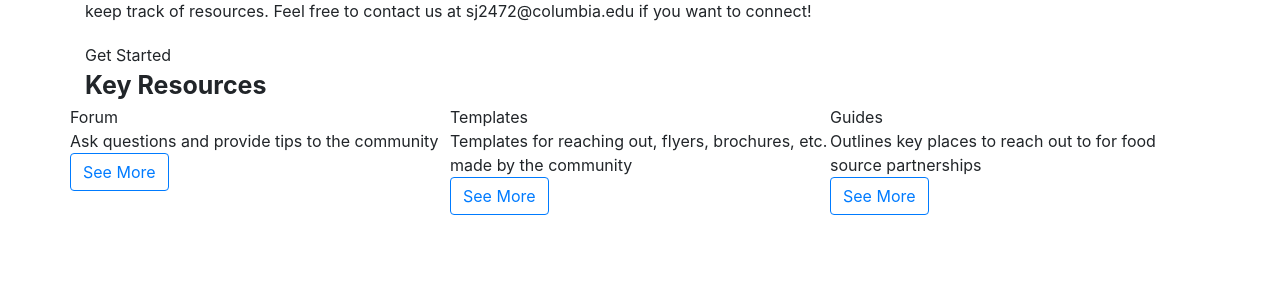
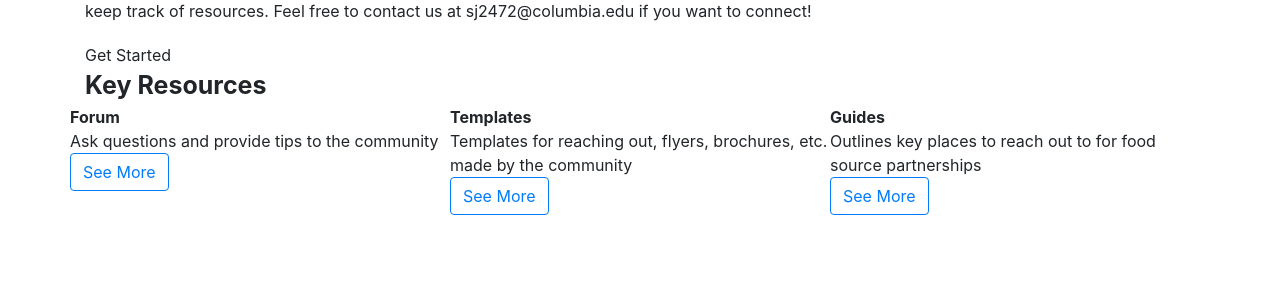
Before and after one commit to zoepanas/cf-resources, a Flask app: page /getting-started in a window 1280 px wide. Shown: the part 406-706 px from the top of the page. Run offline with Flask 2, Linux system fonts and the light colour scheme; some libraries are stand-ins or nearby versions.

Commit message:
added links to buttons on getting started page

```diff
--- a/static/css/index.css
+++ b/static/css/index.css
@@ -27,3 +27,7 @@
 .gs-section{
   padding-bottom: 20px;
 }
+
+.gs-subgroup{
+  font-weight: bold;
+}
--- a/templates/getting-started.html
+++ b/templates/getting-started.html
@@ -14,6 +14,10 @@
 
       .gs-section-header{
         font-size: 25px;
+        font-weight: bold;
+      }
+
+      .gs-subgroup{
         font-weight: bold;
       }
     </style>
@@ -60,38 +64,38 @@
       <div class="gs-section-header">Key Resources</div>
       <div class="row">
         <div class="col-4">
-          <div class="row">
+          <div class="row gs-subgroup">
             Forum
           </div>
           <div class="row">
             Ask questions and provide tips to the community
           </div>
           <div class="row">
-            <button type="button" class="btn btn-outline-primary">See More</button>
+            <a href="/forum" type="button" class="btn btn-outline-primary">See More</a>
           </div>
         </div>
 
         <div class="col-4">
-          <div class="row">
+          <div class="row gs-subgroup">
             Templates
           </div>
           <div class="row">
             Templates for reaching out, flyers, brochures, etc. made by the community
           </div>
           <div class="row">
-            <button type="button" class="btn btn-outline-primary">See More</button>
+            <a href="/templates" type="button" class="btn btn-outline-primary">See More</a>
           </div>
         </div>
 
         <div class="col-4">
-          <div class="row">
+          <div class="row gs-subgroup">
             Guides
           </div>
           <div class="row">
             Outlines key places to reach out to for food source partnerships
           </div>
           <div class="row">
-            <button type="button" class="btn btn-outline-primary">See More</button>
+            <a href="/guides" type="button" class="btn btn-outline-primary">See More</a>
           </div>
         </div>
       </div>
```
